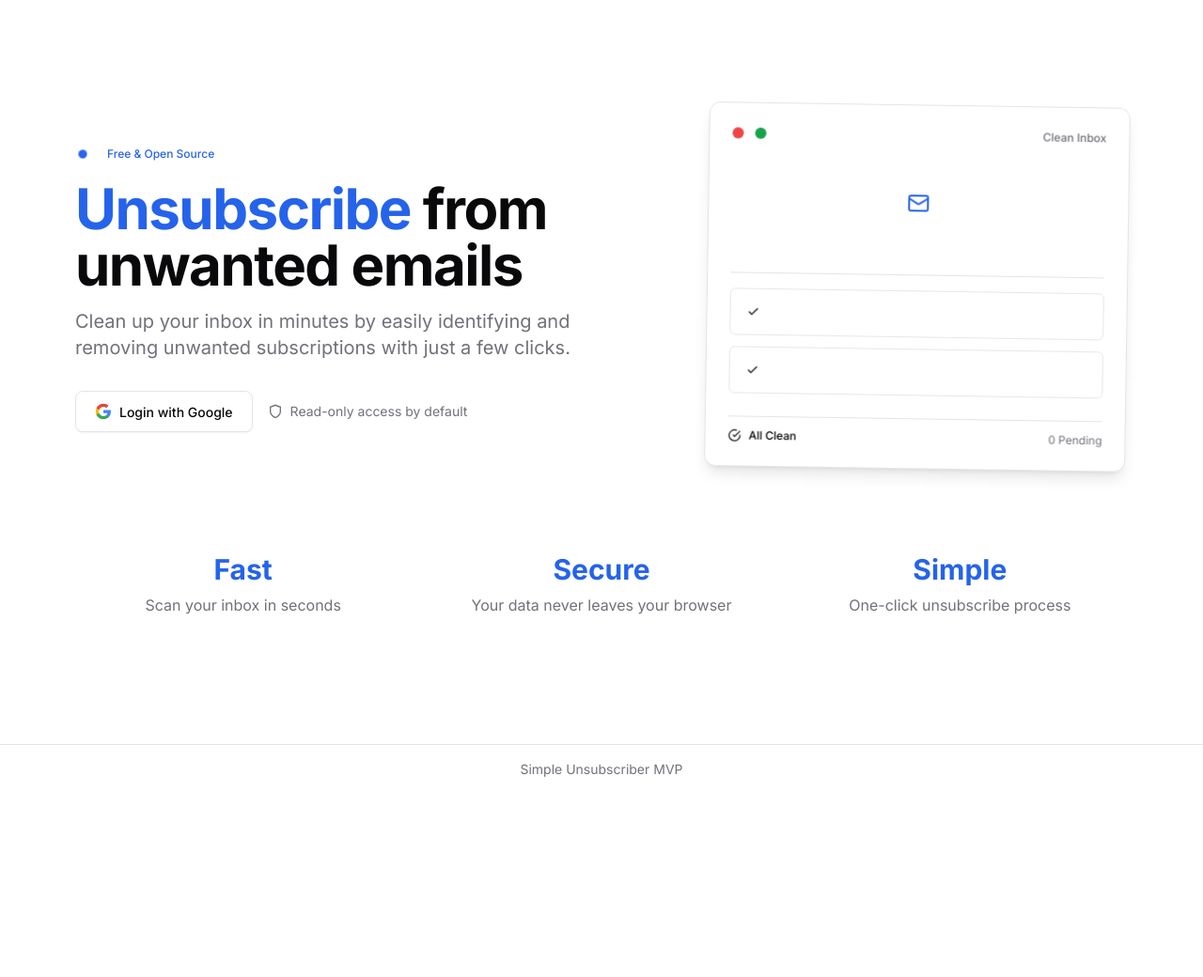
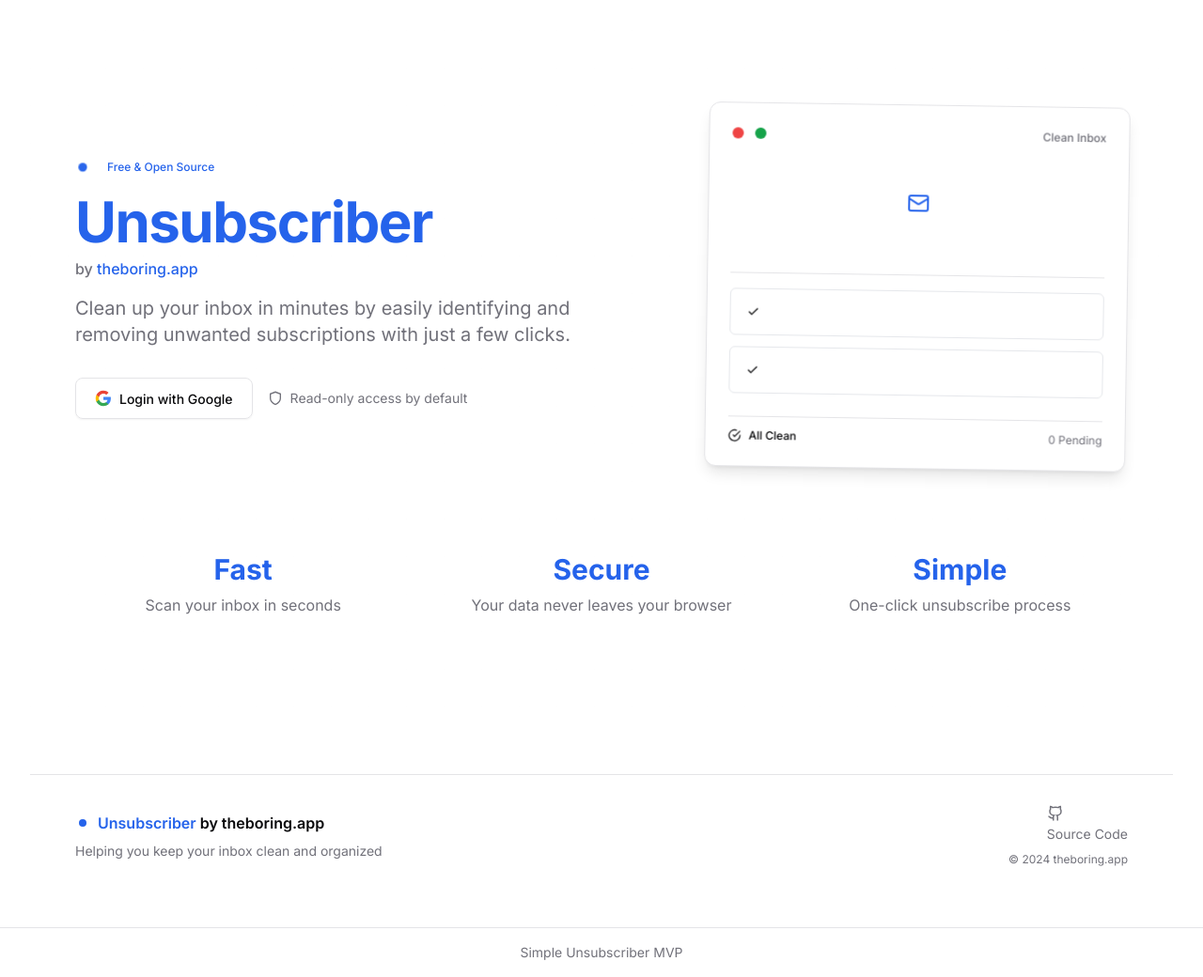
Before and after one commit to theboringdotapp/unsubscriber, a Flask app: page / in a window 1280 px wide. Shown: the part 65-1105 px from the top of the page at 94% size. Before the commit the page ends 892 px from the top, so only its background shows below. Run offline with Flask 2, Linux system fonts and the light colour scheme; some libraries are stand-ins or nearby versions.

Commit message:
feat: update homepage title and add footer with branding and source code link for enhanced user engagement

```diff
--- a/templates/index.html
+++ b/templates/index.html
@@ -1,6 +1,6 @@
 {% extends 'base.html' %}
 
-{% block title %}Home - Gmail Unsubscriber{% endblock %}
+{% block title %}Unsubscriber by theboring.app{% endblock %}
 
 {% block content %}
 <div class="hero-container relative overflow-hidden py-12 md:py-20">
@@ -23,11 +23,10 @@
                     <span class="text-xs font-medium py-1 px-2.5 rounded-full bg-brand/10 text-brand">Free & Open Source</span>
                 </div>
 
-                <h1 class="text-4xl md:text-5xl lg:text-6xl font-bold tracking-tight text-foreground mb-4 fade-in-up">
-                    <span class="text-brand">Unsubscribe</span> from
-                    <br class="hidden md:block">
-                    unwanted emails
+                <h1 class="text-4xl md:text-5xl lg:text-6xl font-bold tracking-tight text-foreground mb-2 fade-in-up">
+                    <span class="text-brand">Unsubscriber</span>
                 </h1>
+                <p class="text-md font-medium text-muted-foreground mb-4 fade-in">by <a href="https://theboring.app" target="_blank" class="text-brand hover:underline">theboring.app</a></p>
 
                 <p class="text-lg md:text-xl text-muted-foreground mb-8 max-w-xl mx-auto lg:mx-0 fade-in-up animation-delay-100">
                     Clean up your inbox in minutes by easily identifying and removing unwanted subscriptions with just a few clicks.
@@ -167,6 +166,35 @@
     </div>
 </div>
 
+<!-- Footer -->
+<footer class="py-8 border-t border-border mt-16">
+    <div class="container max-w-6xl mx-auto px-4">
+        <div class="flex flex-col md:flex-row justify-between items-center">
+            <div class="mb-4 md:mb-0">
+                <div class="flex items-center space-x-2">
+                    <span class="inline-flex items-center justify-center p-1 bg-brand/10 rounded-full">
+                        <span class="w-2 h-2 bg-brand rounded-full"></span>
+                    </span>
+                    <span class="font-semibold"><span class="text-brand">Unsubscriber</span> by <a href="https://theboring.app" target="_blank" class="hover:underline">theboring.app</a></span>
+                </div>
+                <p class="text-sm text-muted-foreground mt-2">Helping you keep your inbox clean and organized</p>
+            </div>
+            <div class="flex flex-col items-end">
+                <div class="flex items-center space-x-4">
+                    <a href="#" class="text-muted-foreground hover:text-foreground transition-colors">
+                        <svg xmlns="http://www.w3.org/2000/svg" width="18" height="18" viewBox="0 0 24 24" fill="none" stroke="currentColor" stroke-width="2" class="mr-2">
+                            <path d="M15 22v-4a4.8 4.8 0 0 0-1-3.5c3 0 6-2 6-5.5.08-1.25-.27-2.48-1-3.5.28-1.15.28-2.35 0-3.5 0 0-1 0-3 1.5-2.64-.5-5.36-.5-8 0C6 2 5 2 5 2c-.3 1.15-.3 2.35 0 3.5A5.403 5.403 0 0 0 4 9c0 3.5 3 5.5 6 5.5-.39.49-.68 1.05-.85 1.65-.17.6-.22 1.23-.15 1.85v4"></path>
+                            <path d="M9 18c-4.51 2-5-2-7-2"></path>
+                        </svg>
+                        <span class="text-sm">Source Code</span>
+                    </a>
+                </div>
+                <p class="text-xs text-muted-foreground mt-2">© 2024 theboring.app</p>
+            </div>
+        </div>
+    </div>
+</footer>
+
 <style>
     /* Animation styles */
     @keyframes fadeInUp {
```
